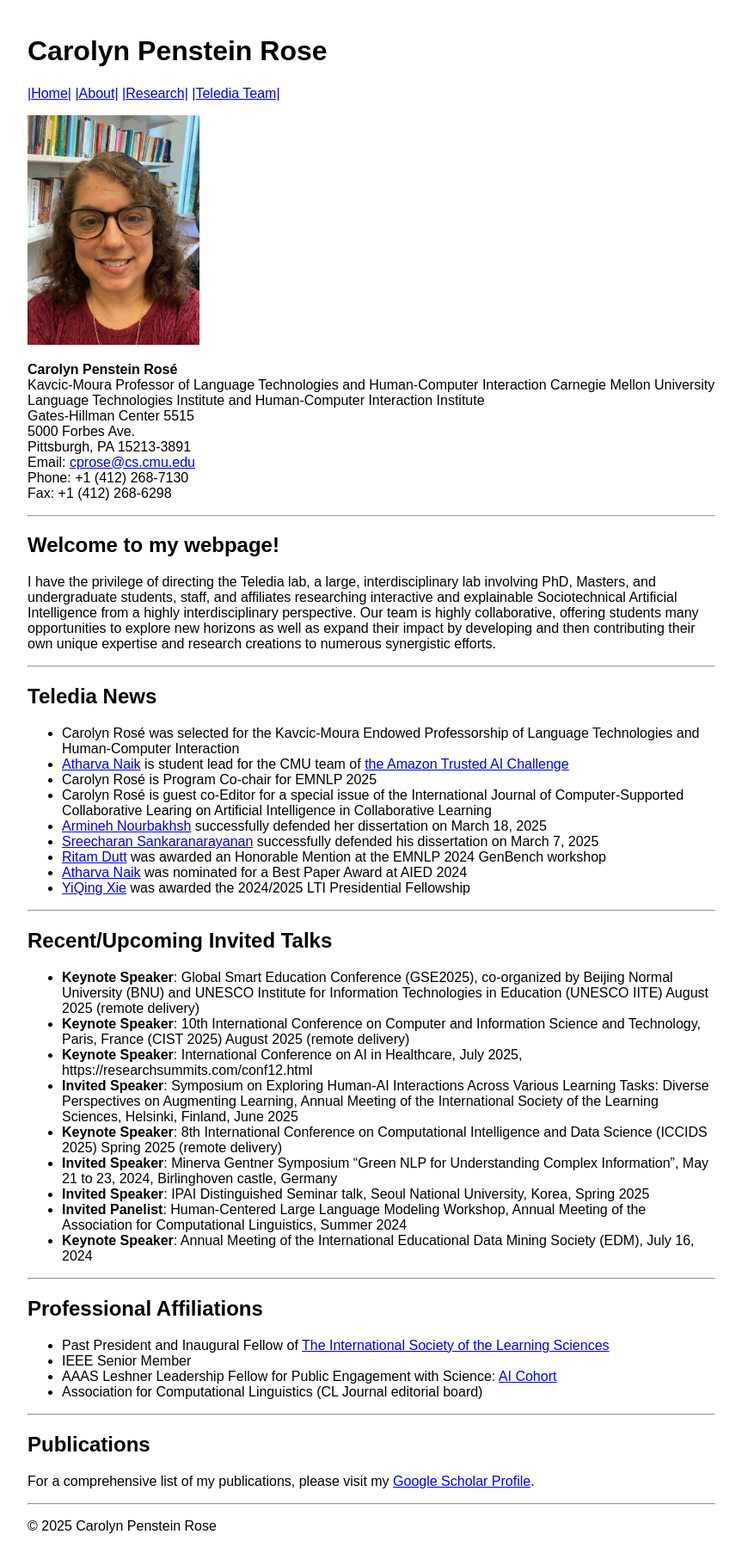
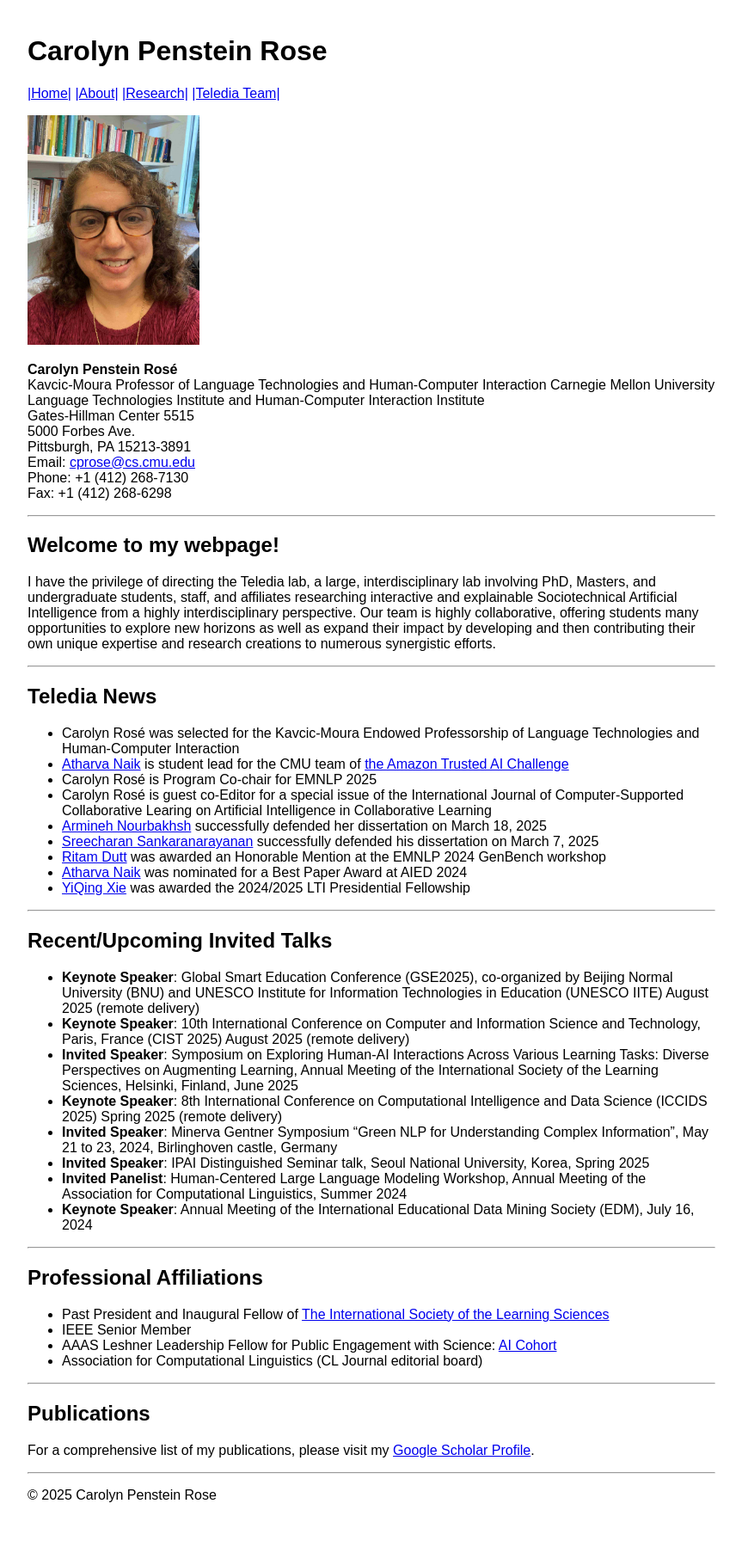
Before and after one commit to cp3a/cp3a.github.io, a Jekyll site: the page built from index.md, in a window 1280 px wide. Shown: the whole page at 86% size, without its empty margins (208-1071 px from the left). Built offline with Jekyll 4.4.1, drawn with Linux system fonts in a browser that asks for light colours; after the commit the page ends 1784 px from its top, so only the background shows below that.

Commit message:
Update index.md

```diff
--- a/index.md
+++ b/index.md
@@ -43,7 +43,6 @@ I have the privilege of directing the Teledia lab, a large, interdisciplinary la
 
 - **Keynote Speaker**: Global Smart Education Conference (GSE2025), co-organized by Beijing Normal University (BNU) and UNESCO Institute for Information Technologies in Education (UNESCO IITE) August 2025 (remote delivery)
 - **Keynote Speaker**: 10th International Conference on Computer and Information Science and Technology, Paris, France (CIST 2025) August 2025 (remote delivery)
-- **Keynote Speaker**: International Conference on AI in Healthcare, July 2025, https://researchsummits.com/conf12.html
 - **Invited Speaker**: Symposium on Exploring Human-AI Interactions Across Various Learning Tasks: Diverse Perspectives on Augmenting Learning, Annual Meeting of the International Society of the Learning Sciences, Helsinki, Finland, June 2025
 - **Keynote Speaker**: 8th  International Conference on Computational Intelligence and Data Science (ICCIDS 2025) Spring 2025 (remote delivery)
 - **Invited Speaker**: Minerva Gentner Symposium "Green NLP for Understanding Complex Information", May 21 to 23, 2024, Birlinghoven castle, Germany
```
